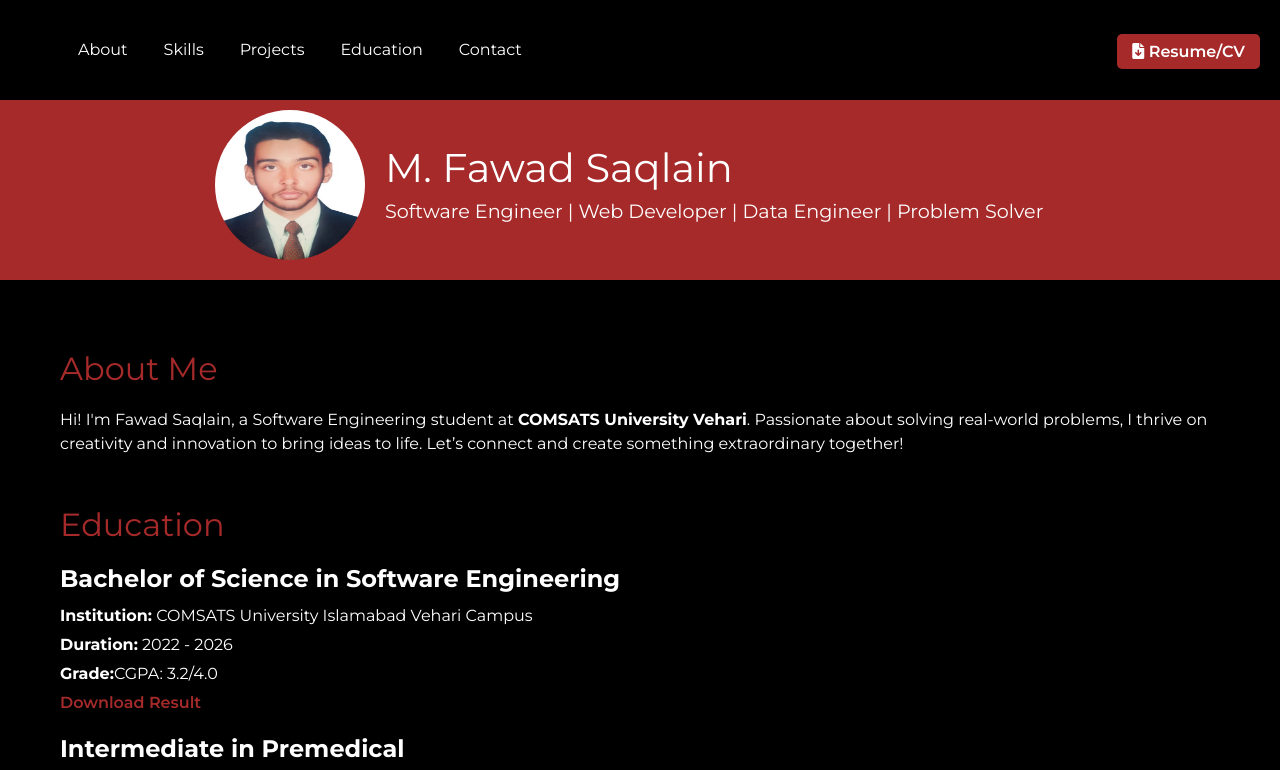
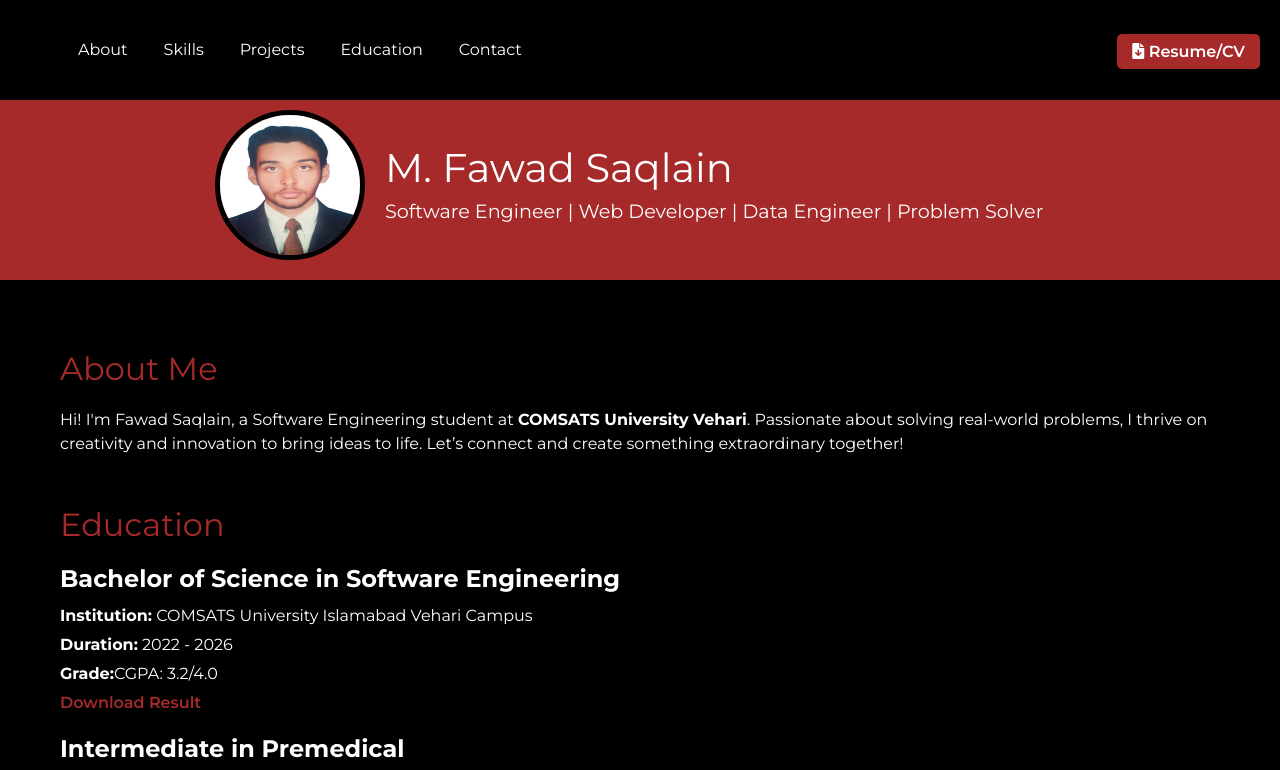
Before and after one commit to FawadSaqlain/portfolio, a plain HTML site: page index.html in a window 1280 px wide. Shown: the top 770 px of the page. Drawn offline with nearby package versions, Linux system fonts and the light colour scheme.

Commit message:
added border to the image

```diff
--- a/style.css
+++ b/style.css
@@ -30,6 +30,9 @@
             border-radius: 50%;
             animation: zoomIn 1.5s;
             flex-shrink: 0;
+            border-color: #000;
+            border-width: 5px;
+            border-style: solid;
         }
 
         .header-text {
```
